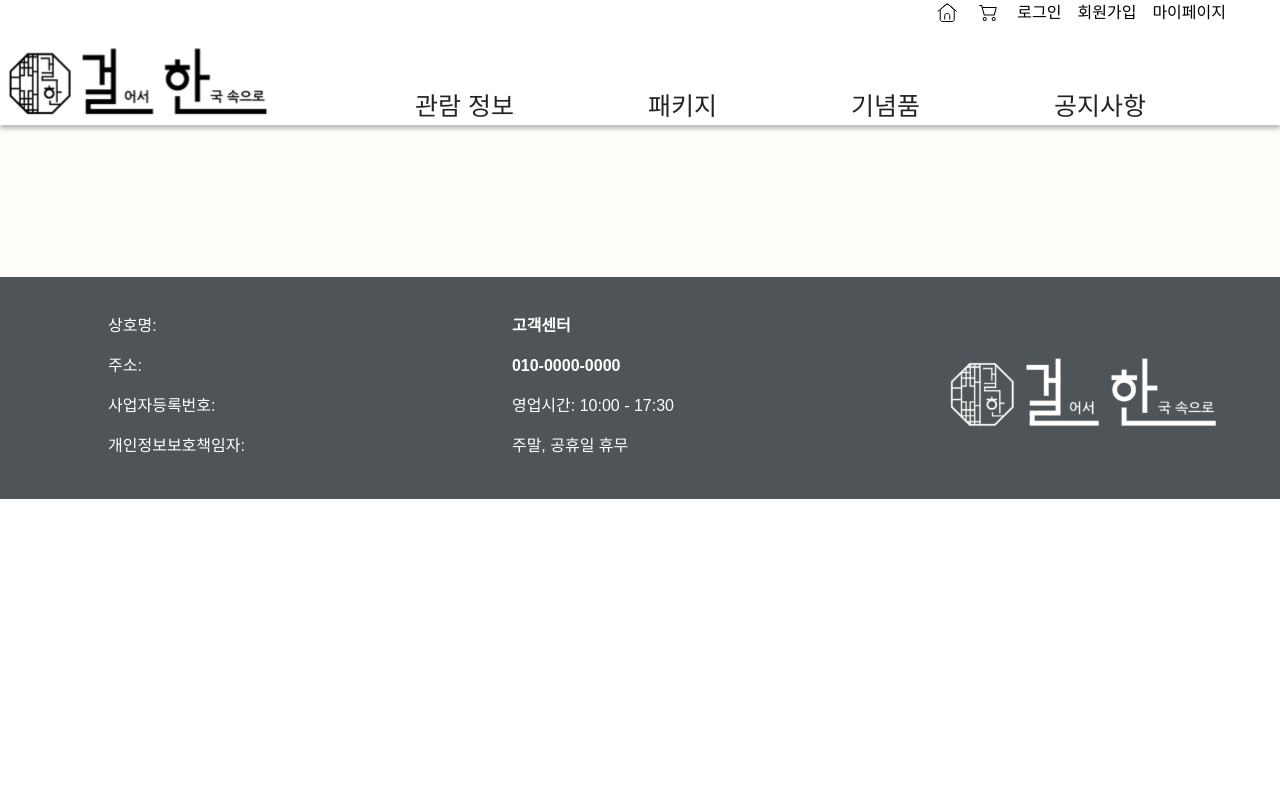
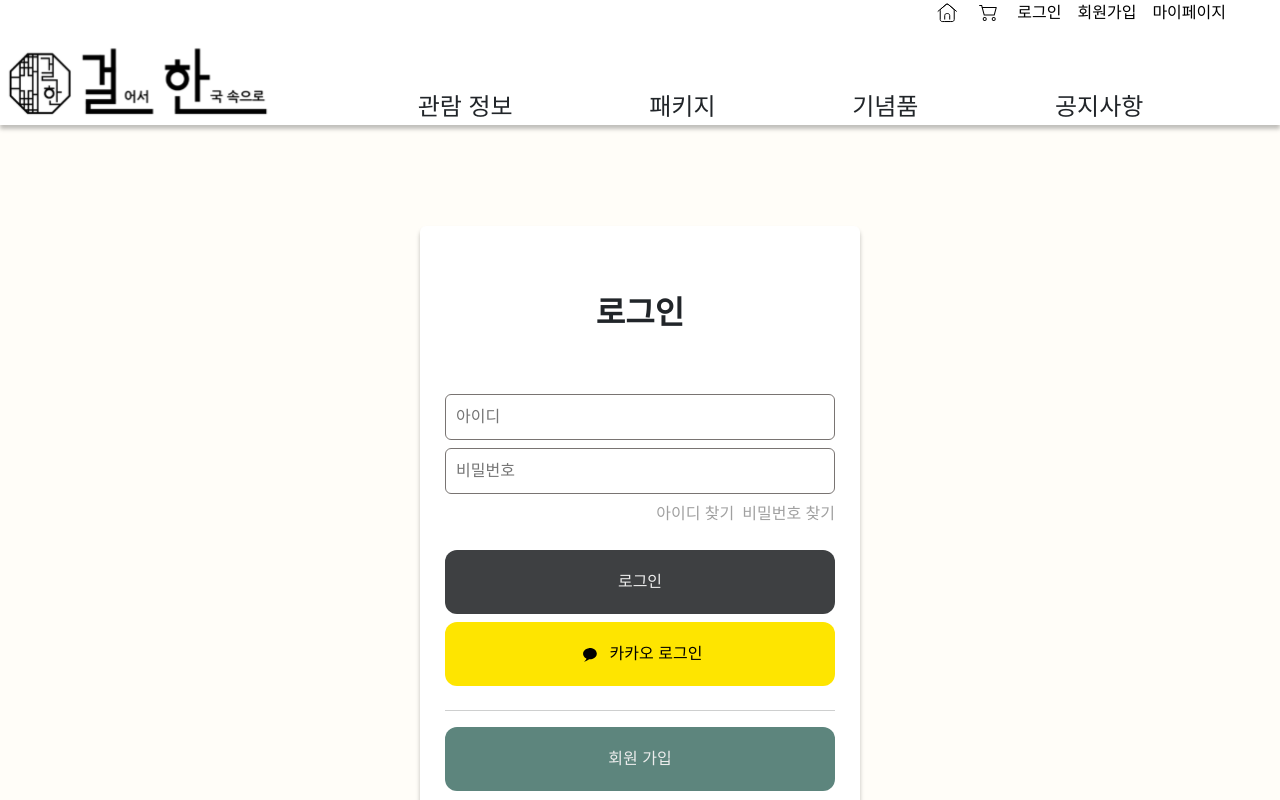
Before and after one commit to swcamp-be15-baksal/be15-2nd-baksal-gulhan-fe, a Vue app: page /login in a window 1280 px wide. Shown: the top 800 px of the page. Built offline with nearby package versions, Linux system fonts and the light colour scheme; a web font is replaced by a local one.

Commit message:
feat: 로그인 페이지 구현 #6

```diff
--- a/src/App.vue
+++ b/src/App.vue
@@ -22,11 +22,11 @@ import Footer from '@/components/layout/Footer.vue';
 
 #app {
     width: 100%;
-    min-height: 100vh;
 }
 
 .layout {
     padding: 76px 108px;
+    min-height: 100vh;
     box-sizing: border-box;
     display: flex;
     flex-direction: column;
--- a/src/components/layout/Footer.vue
+++ b/src/components/layout/Footer.vue
@@ -37,7 +37,7 @@
 .team-info,
 .customer-center {
     font-weight: 400;
-    font-size: 16px;
+    font-size: 1rem;
     gap: 7px;
 }
 
--- a/src/components/layout/Header.vue
+++ b/src/components/layout/Header.vue
@@ -32,7 +32,7 @@
 .header {
     width: 100%;
     background: #fff;
-    box-shadow: 0px 4px 4px rgba(0, 0, 0, 0.25);
+    box-shadow: 0 4px 4px rgba(0, 0, 0, 0.25);
     position: relative;
     z-index: 10;
 }
@@ -60,7 +60,7 @@
 
 .user-menu button {
     all: unset;
-    font-size: 16px;
+    font-size: 1rem;
     font-weight: 300;
     color: #000;
     cursor: pointer;
@@ -94,7 +94,7 @@
 .nav-menu button {
     all: unset;
     display: inline-block;
-    font-size: 25px;
+    font-size: 1.5rem;
     font-weight: 500;
     cursor: pointer;
 }
--- /dev/null
+++ b/src/features/user/router.js
@@ -0,0 +1,16 @@
+import LoginView from '@/features/user/views/LoginView.vue';
+import AgreeView from '@/features/user/views/AgreeView.vue';
+
+export const userRoutes = [
+  {
+    path: '/login',
+    name: 'login',
+    component: LoginView
+  },
+  {
+    path: '/agree',
+    name: 'agree',
+    component: AgreeView
+
+  }
+];
--- /dev/null
+++ b/src/features/user/views/AgreeView.vue
@@ -0,0 +1,12 @@
+<script setup>
+
+</script>
+
+<template>
+  <h1>동의 페이지</h1>
+
+</template>
+
+<style scoped>
+
+</style>
--- /dev/null
+++ b/src/features/user/views/LoginView.vue
@@ -0,0 +1,136 @@
+<script setup>
+import { useRouter } from 'vue-router';
+
+const router = useRouter();
+</script>
+
+<template>
+    <div class="container">
+        <div class="inner-title">
+            <h1>로그인</h1>
+        </div>
+        <input type="text" placeholder="아이디" />
+        <input type="text" placeholder="비밀번호" />
+        <div class="info-user">
+            <ul class="list-user">
+                <RouterLink to="/find/id">아이디 찾기</RouterLink>
+                <RouterLink to="/find/password">비밀번호 찾기</RouterLink>
+            </ul>
+        </div>
+        <!--        TODO : 라우팅 구현하기-->
+        <button class="login">로그인</button>
+        <button class="kakao-login">
+            <img class="kakao-logo" src="@/assets/kakao-logo.svg" alt="kakao-logo" />
+            카카오 로그인
+        </button>
+        <hr />
+        <button @click="router.push('/signup')" class="signup">회원 가입</button>
+    </div>
+</template>
+
+<style scoped>
+.container {
+    max-width: 440px;
+    margin: auto;
+    padding: 25px;
+    background: #ffffff;
+    border-radius: 6px;
+    display: flex;
+    flex-direction: column;
+    align-items: center;
+    box-shadow: 0 4px 4px rgb(0 0 0 /25%);
+}
+
+.container h1 {
+    font-size: 2em;
+    font-weight: bold;
+}
+
+.inner-title {
+    margin: 43px auto 54px;
+}
+
+.info-user {
+    width: 100%;
+    margin-bottom: 8px;
+}
+
+input[type='text'] {
+    margin-bottom: 8px;
+    width: 100%;
+    border: 1px solid #797472;
+    border-radius: 6px;
+    outline: none;
+    padding: 10px;
+    font-size: 1rem;
+}
+
+.kakao-logo {
+    width: 24px;
+    vertical-align: middle;
+    margin-right: 8px;
+}
+
+.list-user {
+    display: flex;
+    justify-content: flex-end;
+    gap: 8px;
+    list-style: none;
+}
+
+.list-user a {
+    text-decoration: none;
+    color: #A0A0A0; /* 기본 색상 */
+    transition: color 0.2s ease;
+}
+
+.list-user a:hover {
+    color: #232527; /* 클릭 시 */
+}
+
+input[type='text']:focus {
+    border: 1px solid #000000;
+}
+
+button {
+    width: 100%;
+    margin-bottom: 8px;
+    border: none;
+    border-radius: 12px;
+    padding: 20px;
+    transition: filter 0.2s ease;
+}
+
+button:hover {
+    filter: brightness(95%);
+}
+
+button:active {
+    filter: brightness(90%);
+}
+
+button[class='login'] {
+    background-color: #3e4042;
+    color: #ededed;
+}
+
+button[class='kakao-login'] {
+    background-color: #fee500;
+    display: flex;
+    align-items: center;
+    justify-content: center;
+}
+
+button[class='signup'] {
+    background-color: #5d857d;
+    color: #ededed;
+}
+
+hr {
+    width: 100%;
+    border: none;
+    height: 1px;
+    background-color: #3e4042;
+    margin: 16px 0;
+}
+</style>
--- a/src/router/index.js
+++ b/src/router/index.js
@@ -1,10 +1,14 @@
 import { createRouter, createWebHistory } from 'vue-router';
 import { mainRoutes } from '@/features/main/router.js';
 import { packageRoutes } from '@/features/package/router.js';
+import { userRoutes } from '@/features/user/router.js';
 
 const router = createRouter({
     history: createWebHistory(),
-    routes: [...mainRoutes, ...packageRoutes],
+    routes: [...mainRoutes, ...packageRoutes, ...userRoutes],
+    scrollBehavior() {
+        return { left: 0, top: 0 }; // 모든 라우트 변경시 페이지의 최상단으로 스크롤
+    },
 });
 
 export default router;
```
Also changed, not shown: src/assets/kakao-logo.svg (added).
